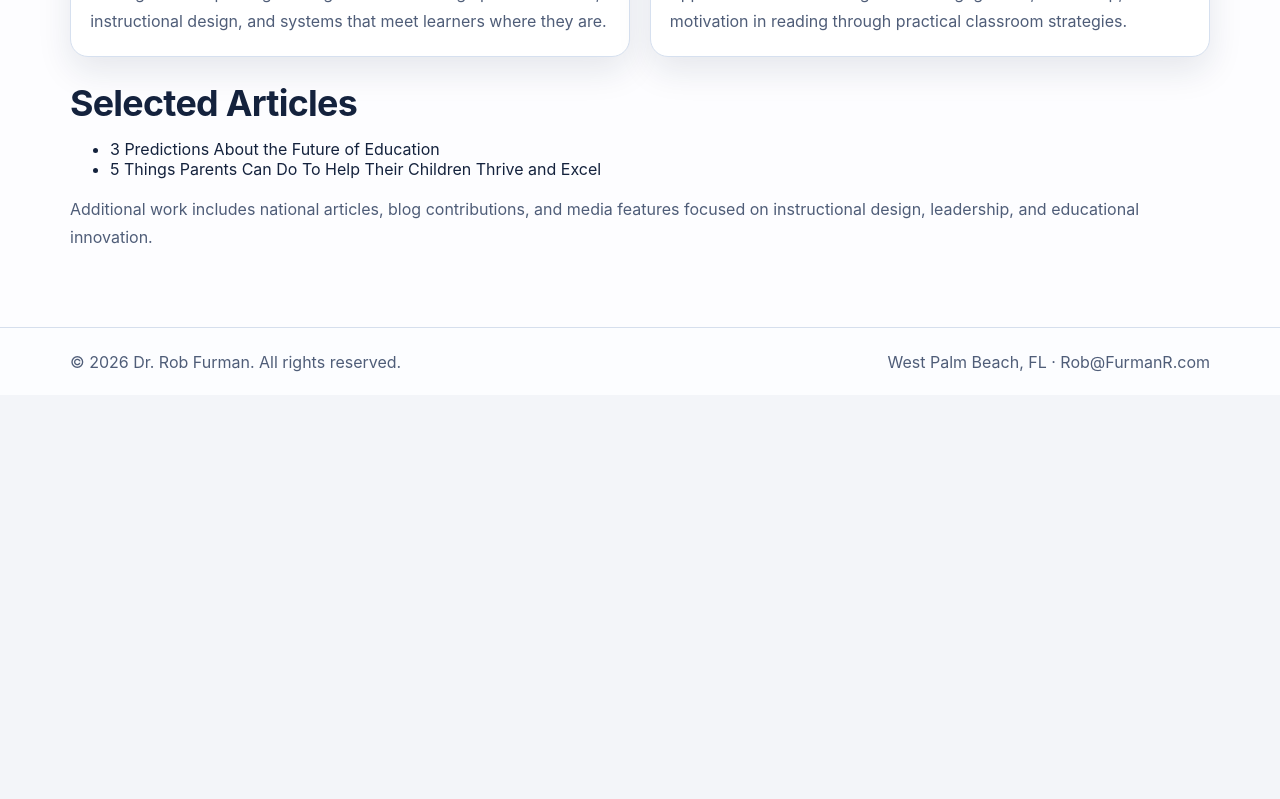
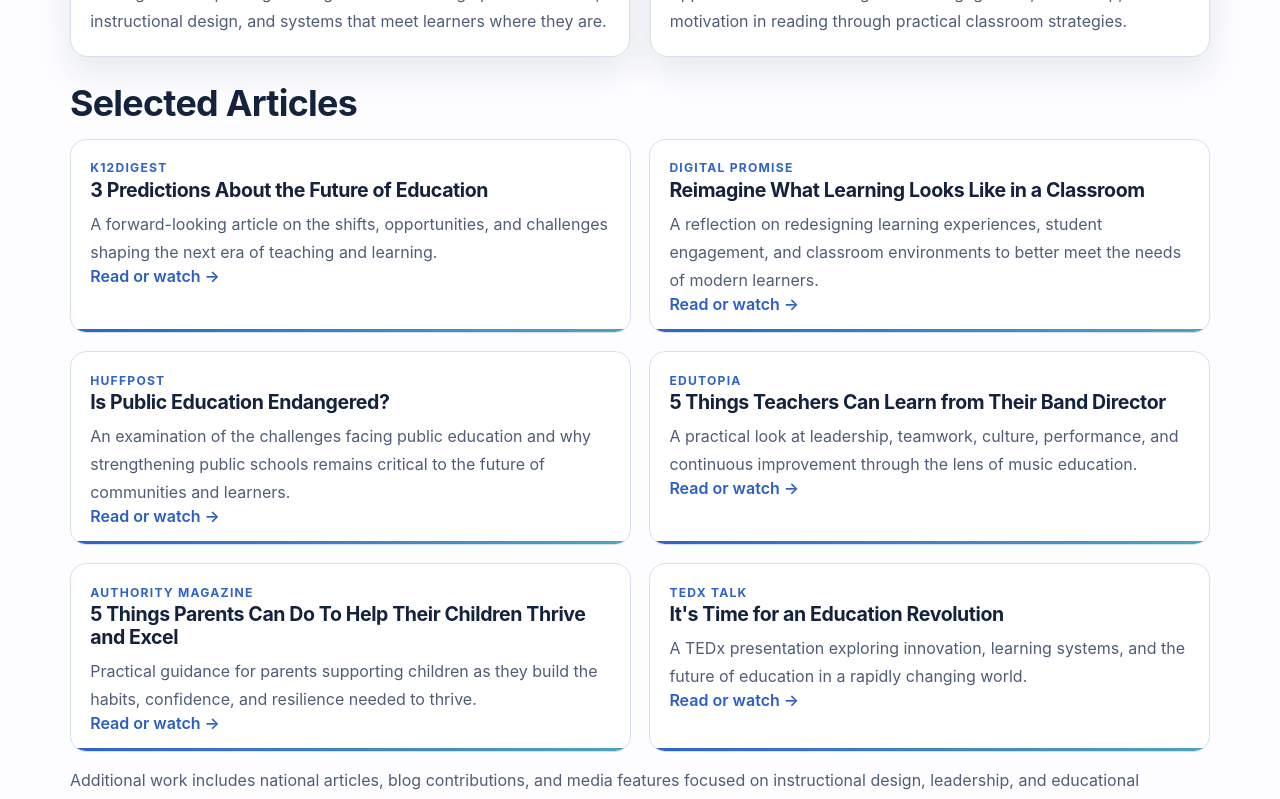
Before and after one commit to DrRobF/rob-furman-portfolio, a Next.js app: page /publications in a window 1280 px wide. Shown: the part 1420-2219 px from the top of the page. Before the commit the page ends 1815 px from the top, so only its background shows below. Built offline with nearby package versions, Linux system fonts and the light colour scheme.

Commit message:
Expand selected articles on publications page

```diff
--- a/app/publications/page.js
+++ b/app/publications/page.js
@@ -28,6 +28,51 @@ const featuredBooks = [
       'Approaches for increasing student engagement, ownership, and motivation in reading through practical classroom strategies.',
     image: '/images/engaging-young-readers.jpeg',
     alt: 'Engaging Young Readers book cover',
+  },
+];
+
+const selectedArticles = [
+  {
+    title: '3 Predictions About the Future of Education',
+    source: 'K12Digest',
+    description:
+      'A forward-looking article on the shifts, opportunities, and challenges shaping the next era of teaching and learning.',
+    href: 'https://www.k12digest.com/3-predictions-about-the-future-of-education/',
+  },
+  {
+    title: 'Reimagine What Learning Looks Like in a Classroom',
+    source: 'Digital Promise',
+    description:
+      'A reflection on redesigning learning experiences, student engagement, and classroom environments to better meet the needs of modern learners.',
+    href: 'https://digitalpromise.org/2020/05/28/guest-post-reimagine-what-learning-looks-like-in-a-classroom/',
+  },
+  {
+    title: 'Is Public Education Endangered?',
+    source: 'HuffPost',
+    description:
+      'An examination of the challenges facing public education and why strengthening public schools remains critical to the future of communities and learners.',
+    href: 'https://www.huffpost.com/entry/is-public-education-endangered_b_12753594',
+  },
+  {
+    title: '5 Things Teachers Can Learn from Their Band Director',
+    source: 'Edutopia',
+    description:
+      'A practical look at leadership, teamwork, culture, performance, and continuous improvement through the lens of music education.',
+    href: 'https://www.edutopia.org/discussion/5-things-teachers-can-learn-their-band-director',
+  },
+  {
+    title: '5 Things Parents Can Do To Help Their Children Thrive and Excel',
+    source: 'Authority Magazine',
+    description:
+      'Practical guidance for parents supporting children as they build the habits, confidence, and resilience needed to thrive.',
+    href: 'https://medium.com/authority-magazine/author-dr-l-robert-furman-on-the-5-things-parents-can-do-to-help-their-children-thrive-and-excel-d4c3aab54a84',
+  },
+  {
+    title: "It's Time for an Education Revolution",
+    source: 'TEDx Talk',
+    description:
+      'A TEDx presentation exploring innovation, learning systems, and the future of education in a rapidly changing world.',
+    href: 'https://www.youtube.com/watch?v=Syun3J290GE',
   },
 ];
 
@@ -73,18 +118,23 @@ export default function PublicationsPage() {
         </div>
 
         <h2 className="top-space">Selected Articles</h2>
-        <ul className="top-space-sm">
-          <li>
-            <a href="https://www.k12digest.com/3-predictions-about-the-future-of-education/">
-              3 Predictions About the Future of Education
-            </a>
-          </li>
-          <li>
-            <a href="https://medium.com/authority-magazine/author-dr-l-robert-furman-on-the-5-things-parents-can-do-to-help-their-children-thrive-and-excel-d4c3aab54a84">
-              5 Things Parents Can Do To Help Their Children Thrive and Excel
-            </a>
-          </li>
-        </ul>
+        <div className="card-grid two-up top-space-sm">
+          {selectedArticles.map((article) => (
+            <article key={article.title} className="card project-card equal-card">
+              <p className="eyebrow">{article.source}</p>
+              <h3>{article.title}</h3>
+              <p>{article.description}</p>
+              <a
+                className="text-link"
+                href={article.href}
+                target="_blank"
+                rel="noopener noreferrer"
+              >
+                Read or watch →
+              </a>
+            </article>
+          ))}
+        </div>
 
         <p className="top-space-sm">
           Additional work includes national articles, blog contributions, and media features focused
```
